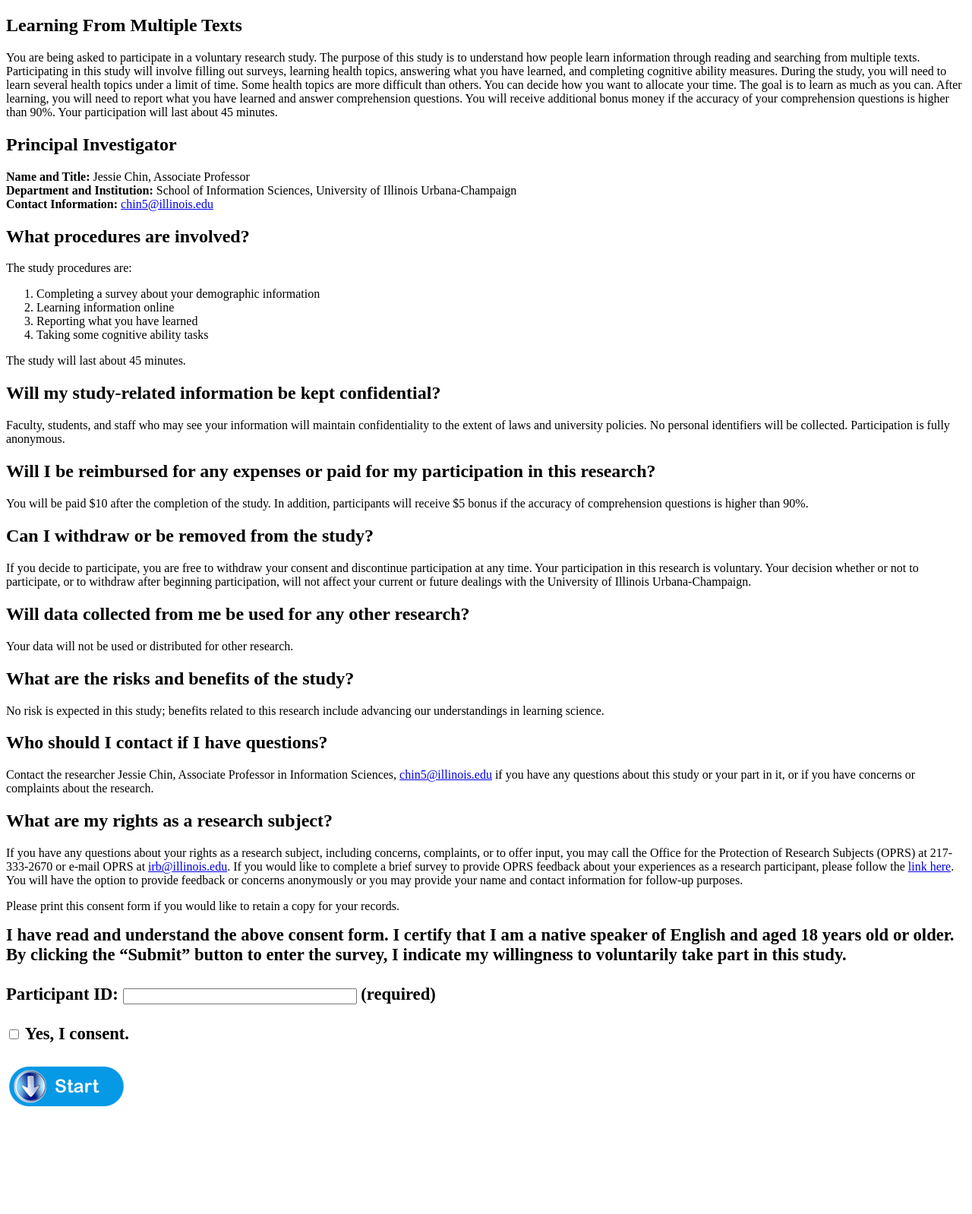
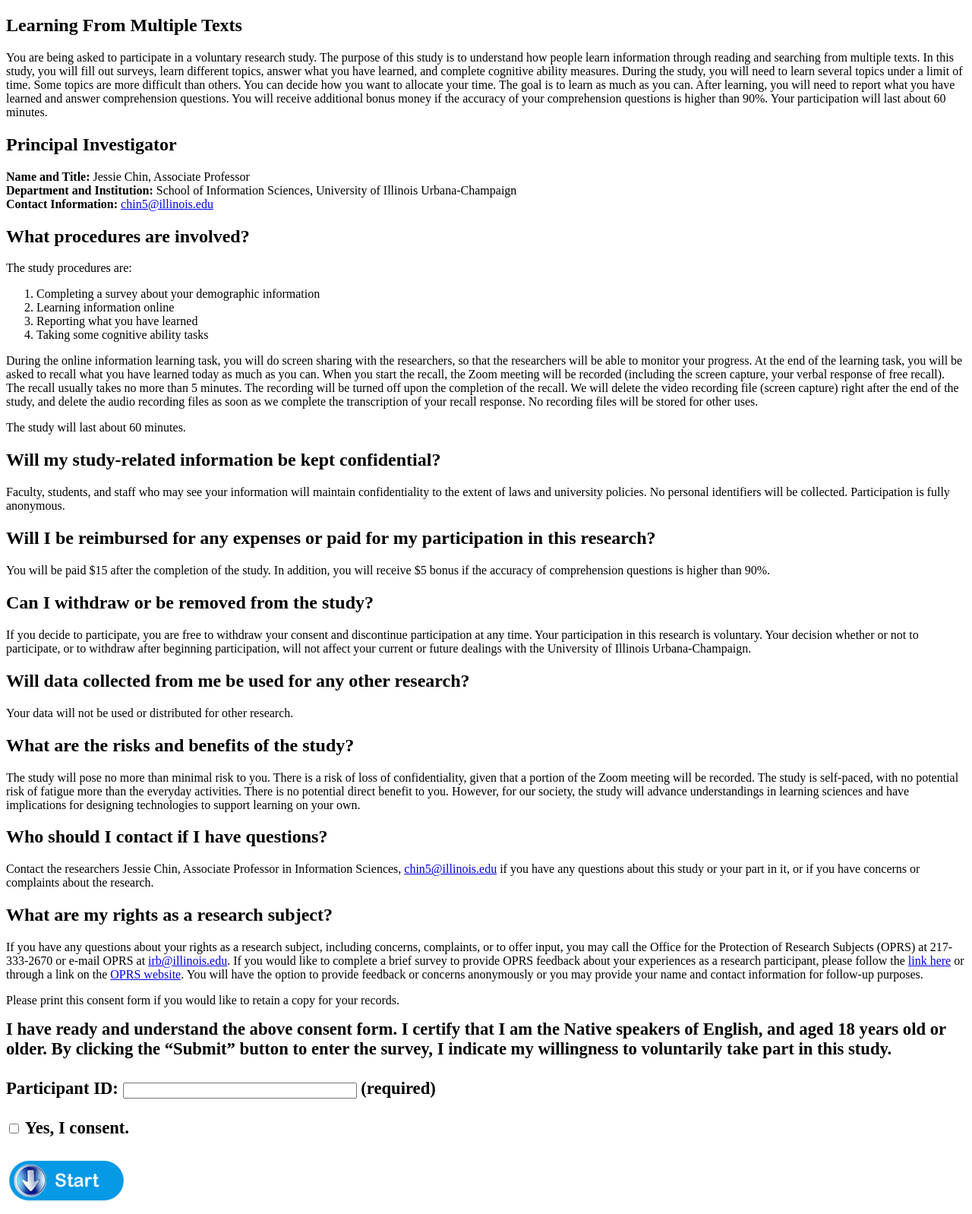
Before and after one commit to nickhuo/CogSearch, a Flask app: page /consent in a window 1280 px wide. Shown: the whole page at 76% size. Before the commit the page ends 1457 px from the top, so only its background shows below. Run offline with Flask 3, Linux system fonts and the light colour scheme; some libraries are stand-ins or nearby versions.

Commit message:
Update consent and instruction templates for clarity and consistency; revise study duration, compensation details, and task instructions to enhance participant understanding.

```diff
--- a/src/templates/consent.html
+++ b/src/templates/consent.html
@@ -2,7 +2,7 @@
 <html lang="en">
 <head>
   <meta charset="UTF-8">
-  <title>Consent</title>
+  <title>Online Consent Form</title>
   <base target="_top">
   <script src="https://ajax.googleapis.com/ajax/libs/jquery/1.11.0/jquery.min.js"></script>
 </head>
@@ -10,7 +10,7 @@
   <div class="cl0">
 		<h2><b>Learning From Multiple Texts</b></h2>
     <p>
-      You are being asked to participate in a voluntary research study. The purpose of this study is to understand how people learn information through reading and searching from multiple texts. Participating in this study will involve filling out surveys, learning health topics, answering what you have learned, and completing cognitive ability measures. During the study, you will need to learn several health topics under a limit of time. Some health topics are more difficult than others. You can decide how you want to allocate your time. The goal is to learn as much as you can. After learning, you will need to report what you have learned and answer comprehension questions. You will receive additional bonus money if the accuracy of your comprehension questions is higher than 90%. Your participation will last about 45 minutes.
+      You are being asked to participate in a voluntary research study. The purpose of this study is to understand how people learn information through reading and searching from multiple texts. In this study, you will fill out surveys, learn different topics, answer what you have learned, and complete cognitive ability measures. During the study, you will need to learn several topics under a limit of time. Some topics are more difficult than others. You can decide how you want to allocate your time. The goal is to learn as much as you can. After learning, you will need to report what you have learned and answer comprehension questions. You will receive additional bonus money if the accuracy of your comprehension questions is higher than 90%. Your participation will last about 60 minutes.
     </p>
 
     <h2>Principal Investigator</h2>
@@ -26,7 +26,10 @@
         <li>Reporting what you have learned</li>
         <li>Taking some cognitive ability tasks</li>
     </ol>
-    <p>The study will last about 45 minutes.</p>
+    <p>
+    During the online information learning task, you will do screen sharing with the researchers, so that the researchers will be able to monitor your progress. At the end of the learning task, you will be asked to recall what you have learned today as much as you can. When you start the recall, the Zoom meeting will be recorded (including the screen capture, your verbal response of free recall). The recall usually takes no more than 5 minutes. The recording will be turned off upon the completion of the recall. We will delete the video recording file (screen capture) right after the end of the study, and delete the audio recording files as soon as we complete the transcription of your recall response. No recording files will be stored for other uses.
+    </p>
+    <p>The study will last about 60 minutes.</p>
 
     <h2>Will my study-related information be kept confidential?</h2>
     <p>
@@ -35,7 +38,7 @@
 
     <h2>Will I be reimbursed for any expenses or paid for my participation in this research?</h2>
     <p>
-      You will be paid $10 after the completion of the study. In addition, participants will receive $5 bonus if the accuracy of comprehension questions is higher than 90%.
+      You will be paid $15 after the completion of the study. In addition, you will receive $5 bonus if the accuracy of comprehension questions is higher than 90%.
     </p>
 
     <h2>Can I withdraw or be removed from the study?</h2>
@@ -50,17 +53,20 @@
 
     <h2>What are the risks and benefits of the study?</h2>
     <p>
-      No risk is expected in this study; benefits related to this research include advancing our understandings in learning science.
+      The study will pose no more than minimal risk to you. There is a risk of loss of confidentiality, given that a portion of the Zoom meeting will be recorded. The study is self-paced, with no potential risk of fatigue more than the everyday activities. There is no potential direct benefit to you. However, for our society, the study will advance understandings in learning sciences and have implications for designing technologies to support learning on your own.
     </p>
+
 
     <h2>Who should I contact if I have questions?</h2>
     <p>
-      Contact the researcher Jessie Chin, Associate Professor in Information Sciences, <a href="mailto:chin5@illinois.edu">chin5@illinois.edu</a> if you have any questions about this study or your part in it, or if you have concerns or complaints about the research.
+      Contact the researchers Jessie Chin, Associate Professor in Information Sciences, <a href="mailto:chin5@illinois.edu">chin5@illinois.edu</a> if you have any questions about this study or your part in it, or if you have concerns or complaints about the research.
     </p>
+
+
 
     <h2>What are my rights as a research subject?</h2>
     <p>
-      If you have any questions about your rights as a research subject, including concerns, complaints, or to offer input, you may call the Office for the Protection of Research Subjects (OPRS) at 217-333-2670 or e-mail OPRS at <a href="mailto:irb@illinois.edu">irb@illinois.edu</a>. If you would like to complete a brief survey to provide OPRS feedback about your experiences as a research participant, please follow the <a href="https://redcap.healthinstitute.illinois.edu/surveys/?s=47X9T4NE4X" target="_blank">link here</a>. You will have the option to provide feedback or concerns anonymously or you may provide your name and contact information for follow-up purposes.
+      If you have any questions about your rights as a research subject, including concerns, complaints, or to offer input, you may call the Office for the Protection of Research Subjects (OPRS) at 217-333-2670 or e-mail OPRS at <a href="mailto:irb@illinois.edu">irb@illinois.edu</a>. If you would like to complete a brief survey to provide OPRS feedback about your experiences as a research participant, please follow the <a href="https://redcap.healthinstitute.illinois.edu/surveys/?s=47X9T4NE4X" target="_blank">link here</a> or through a link on the <a href="https://oprs.research.illinois.edu/" target="_blank">OPRS website</a>. You will have the option to provide feedback or concerns anonymously or you may provide your name and contact information for follow-up purposes.
     </p>
     <p>
       Please print this consent form if you would like to retain a copy for your records.
@@ -70,7 +76,7 @@
 
   <div class="cl0" style="font-size:17pt">
     <span><b>
-      I have read and understand the above consent form. I certify that I am a native speaker of English and aged 18 years old or older. By clicking the “Submit” button to enter the survey, I indicate my willingness to voluntarily take part in this study.
+      I have ready and understand the above consent form. I certify that I am the Native speakers of English, and aged 18 years old or older. By clicking the “Submit” button to enter the survey, I indicate my willingness to voluntarily take part in this study.
     <br><br>
 
     <!-- The form now posts to /demographic instead of demographic.php -->
--- a/src/templates/k2.html
+++ b/src/templates/k2.html
@@ -11,11 +11,7 @@
   <div id="k2" style="text-align:center;">
     <div class="passQ">
       <p>
-        Now, please tell us about what you have learned today about
-        <b>{{ topicTitle }}</b>.
-        You can either make a list of facts or write a paragraph, but try to be as specific as you can and tell us as much as you can about
-        {{ trimSubtop }}.
-        <br>
+        Now, we would like to know how much you learned from the formal task. Please tell us about what you have learned today about Health. You can recall anything you remember from any of the topics you read today. You don't need to remember the information word for word. Please say as much as you can!
       </p>
       <br>
       <p style="font-size:18pt;">
--- a/src/templates/let_comp_one_inst.html
+++ b/src/templates/let_comp_one_inst.html
@@ -19,7 +19,7 @@
       In the next task, you will be asked to determine whether two letter strings are exactly the same or different.
       If these two letter strings are exactly the <b>same</b>, please select <b>“S”</b>.
       If they are <b>different</b>, please select <b>“D”</b>.
-      Please do <b>as fast as you can</b>. Once you finish the task, please press “DONE” button.
+      <b>Please do as fast as you can</b>. Once you finish the task, please press the <b>“DONE”</b> button. We will record the time you complete the task.
     </p>
     <p>
       Ready?
--- a/src/templates/let_comp_two_inst.html
+++ b/src/templates/let_comp_two_inst.html
@@ -16,8 +16,7 @@
       And the same thing again, you will be asked to determine whether two letter strings are exactly the same or different.
       If these two letter strings are exactly the <b>same</b>, please select <b>“S”</b>.
       If they are <b>different</b>, please select <b>“D”</b>.
-      Please do <b>as fast as you can</b>.
-      Once you finish the task, please press “DONE” button.
+      <b>Please do as fast as you can</b>. Once you finish the task, please press the <b>“DONE”</b> button. We will record the time you complete the task.
     </p>
     <p>
       Ready?
--- a/src/templates/questions.html
+++ b/src/templates/questions.html
@@ -13,7 +13,7 @@
       <h2>Comprehension Questions</h2>
       <div class="cl2">
         <p>
-          The multiple-choice questions here are based on the passage you read in the formal task. Please do your best to answer each question carefully. Try to rely on your memory and understanding of the passage.
+          The multiple-choice questions here are based on the passages you read in the formal task. Please do your best to answer each question carefully. If you are not sure, please select “I don't know the answer”.
         </p>
         <br>
       </div>
```
Also changed, not shown: src/templates/practice/prac_k2.html (+4 -8 lines).
